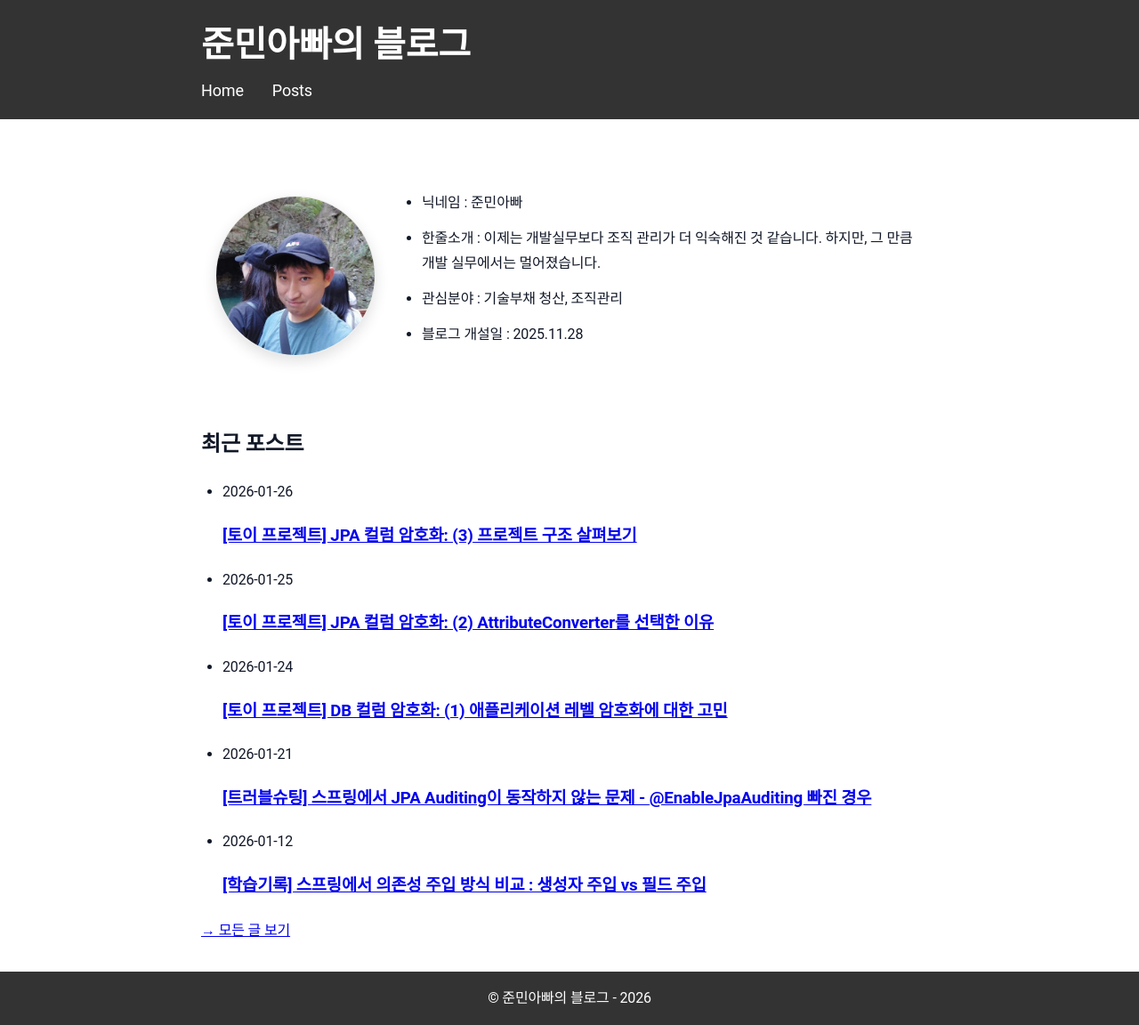
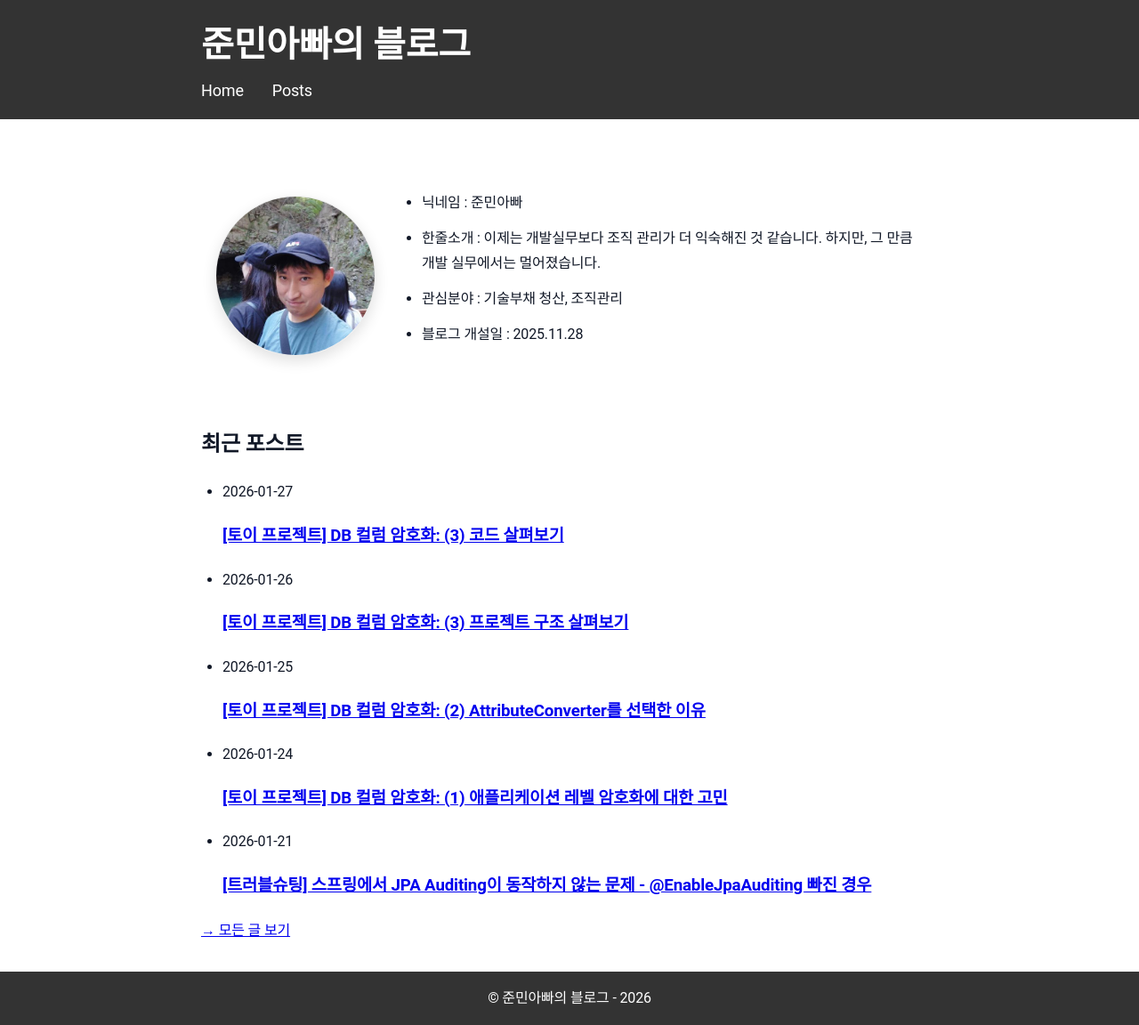
Before and after one commit to sanghoon-lee/sanghoon-lee.github.io, a Jekyll site: the page built from index.md, in a window 1280 px wide. Shown: the whole page at 89% size. Built offline with Jekyll 4.4.1, drawn with Linux system fonts in a browser that asks for light colours.

Commit message:
JPACryptoConverter 4부 포스팅 추가

```diff
--- a/_posts/2026-01-25-JPACryptoConverter2.md
+++ b/_posts/2026-01-25-JPACryptoConverter2.md
@@ -1,11 +1,11 @@
 ---
 layout: post
-title: "[토이 프로젝트] JPA 컬럼 암호화: (2) AttributeConverter를 선택한 이유"
+title: "[토이 프로젝트] DB 컬럼 암호화: (2) AttributeConverter를 선택한 이유"
 date: 2026-01-25
 categories: 토이프로젝트
 ---
 
-지난 포스팅에서는 DB 레벨 암호화와 애플리케이션 레벨 암호화의 차이, 그리고 이 토이 프로젝트를 통해 무엇을 해보고 싶은지에 대해 설명했습니다.
+지난 포스팅에서 DB 레벨 암호화와 애플리케이션 레벨 암호화의 차이, 그리고 이 토이 프로젝트를 통해 무엇을 해보고 싶은지에 대해 설명했습니다.
 
 이제부터는 조금 더 구체적으로, 애플리케이션 레벨 암호화를 실제 코드 구조로 어떻게 풀어낼 것인지에 대한 이야기로 넘어가려고 합니다.
 
--- a/_posts/2026-01-26-JPACryptoConverter3.md
+++ b/_posts/2026-01-26-JPACryptoConverter3.md
@@ -1,6 +1,6 @@
 ---
 layout: post
-title: "[토이 프로젝트] JPA 컬럼 암호화: (3) 프로젝트 구조 살펴보기"
+title: "[토이 프로젝트] DB 컬럼 암호화: (3) 프로젝트 구조 살펴보기"
 date: 2026-01-26
 categories: 토이프로젝트
 ---
--- /dev/null
+++ b/_posts/2026-01-27-JPACryptoConverter4.md
@@ -0,0 +1,10 @@
+---
+layout: post
+title: "[토이 프로젝트] DB 컬럼 암호화: (3) 코드 살펴보기"
+date: 2026-01-27
+categories: 토이프로젝트
+---
+
+지난 포스팅들을 통해서 애플리케이션 레벨 암호화의 구현을 검토하게 된 계기와 구현 방식으로 JPA의 `AttributeConverter`를 선택하게 된 이유, 그리고 전체 프로젝트 구조까지 정리해봤습니다.
+
+이제 어떤 코드 흐름을 통해 애플리케이션 레벨 암호화가 동작하는지를 핵심 코드 중심으로 이야기해볼 차례입니다. 복잡한 세부 구현사항을 일일이 설명하기 보다는 `AttributeConverter`를 중심으로 각 구성 요소가 어떤 역할을 맡고, 어떻게 연결되어 있는지에 초점을 맞춰 설명하겠습니다.
```
